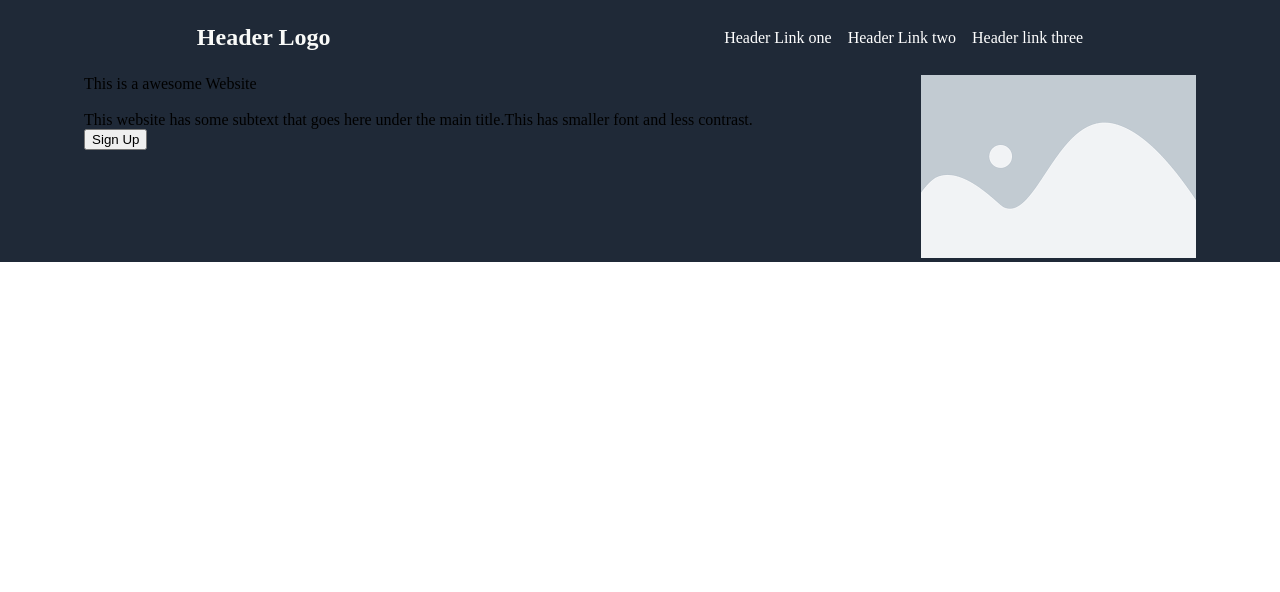
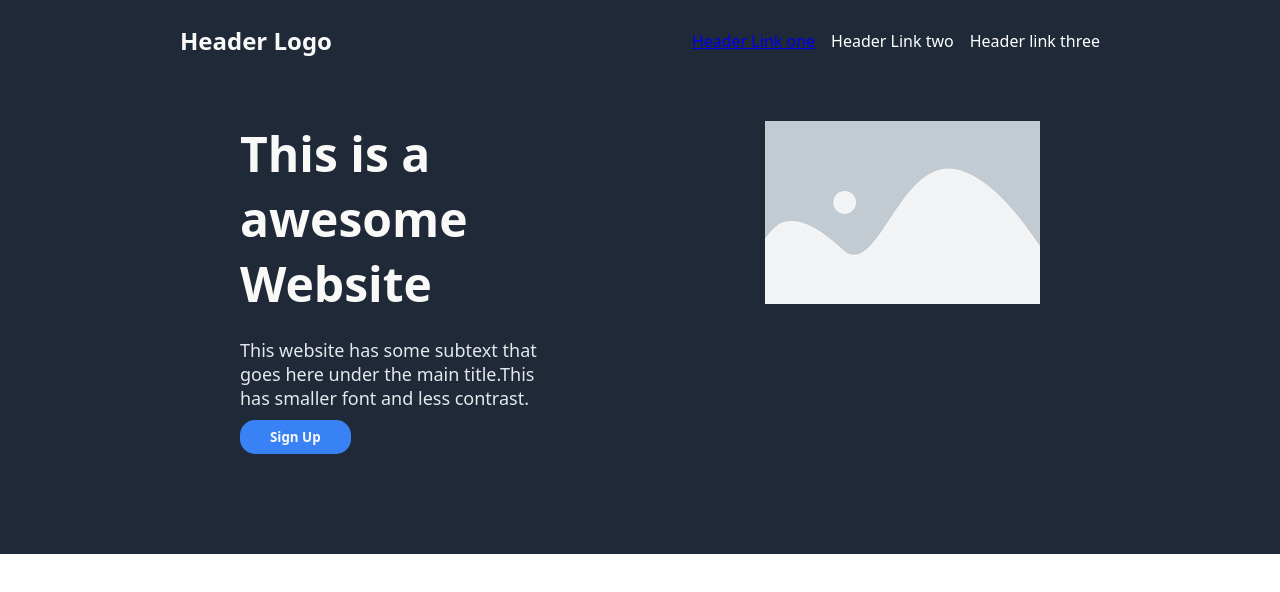
Before and after one commit to ShadowGuy01234/Landing-Page, a plain HTML site: page index.html in a window 1280 px wide. Drawn offline with Linux system fonts and the light colour scheme.

Commit message:
completed top part of the website

```diff
--- a/index.html
+++ b/index.html
@@ -12,7 +12,7 @@
             <p class="header">Header Logo</p>
         <div class="right-links">
             <ul>
-                <li>Header Link one</li>
+                <li><a href="#"> Header Link one</li></a>
                 <li>Header Link two</li>
                 <li>Header link three</li>
             </ul>
@@ -27,9 +27,7 @@
             <div class="hero-secondary">
                 This website has some subtext that goes here under the main title.This has smaller font and less contrast.
             </div>
-            <div class="button">
-                <input type="button" value="Sign Up">
-            </div>
+                <input class="button" type="button" value="Sign Up">
             </div>
             <div class="img">
                 <img src="images/download.png" alt="This is a placeholder image">
--- a/styles.css
+++ b/styles.css
@@ -1,3 +1,7 @@
+* {
+    font-family: system-ui, -apple-system, BlinkMacSystemFont, 'Segoe UI', Roboto, Oxygen, Ubuntu, Cantarell, 'Open Sans', 'Helvetica Neue', sans-serif;
+}
+
 body {
     margin: 0px;
     padding: 0px;
@@ -33,11 +37,39 @@ ul {
 }
 
 .container {
+    margin: 0px;
+    padding: 0px;
     display: flex;
     justify-content: space-around;
+    padding: 40px;
+    padding-bottom: 100px;
+    margin-left: 200px;
+    margin-right: 200px;
+    gap: 200px;
 }
 
-.hero-text {
-    display: flex;
-    flex-direction: column;
+.hero-primary {
+    font-size: 48px;
+    color: #f9faf8;
+    font-weight: 900;
 }
+
+.hero-secondary {
+    font-size: 18px;
+    color: #e5e7eb;
+    flex-wrap: wrap;
+    flex-shrink: 1;
+}
+
+.button {
+    margin-top: 10px;
+    color: #f9faf8;
+    font-weight: 700;
+    background-color: #3882f6;
+    padding: 8px;
+    padding-left: 30px;
+    padding-right: 30px;
+    border-radius: 15px;
+    border: none;
+    cursor: pointer;
+}
```
